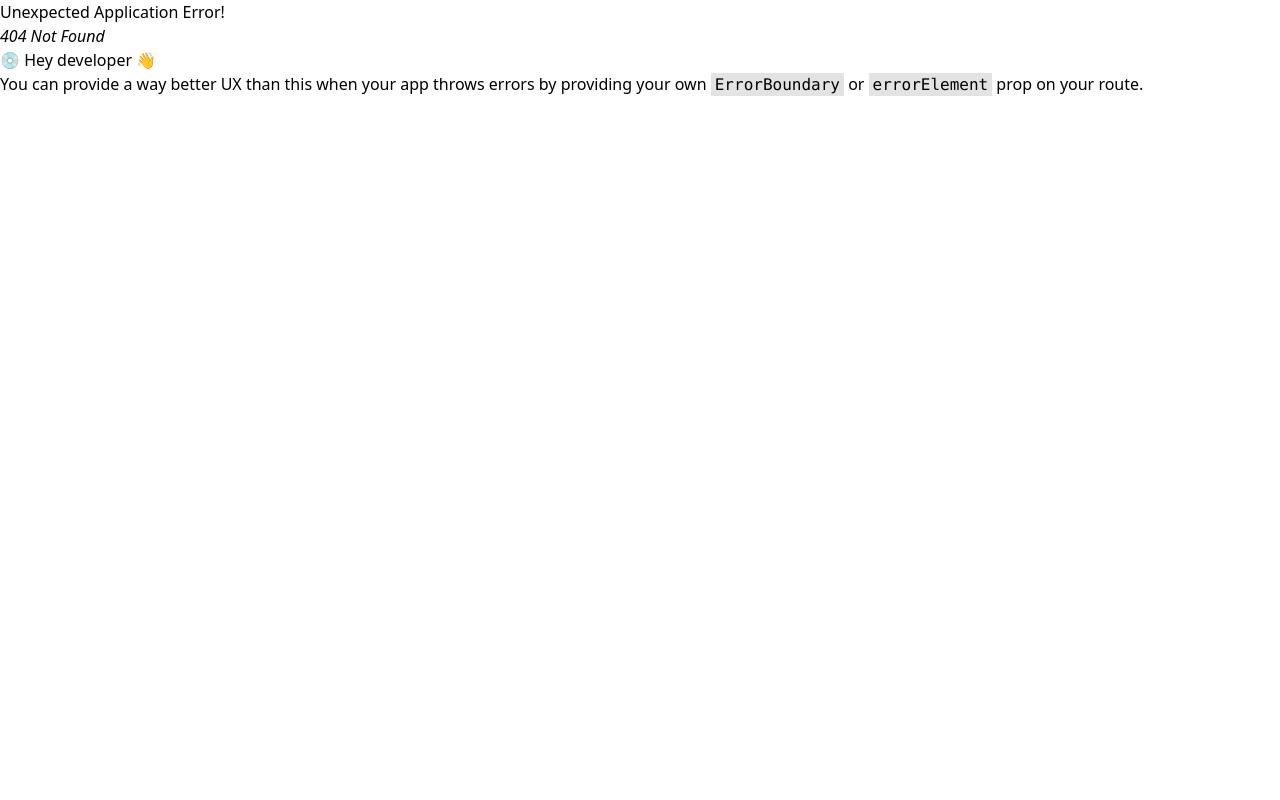
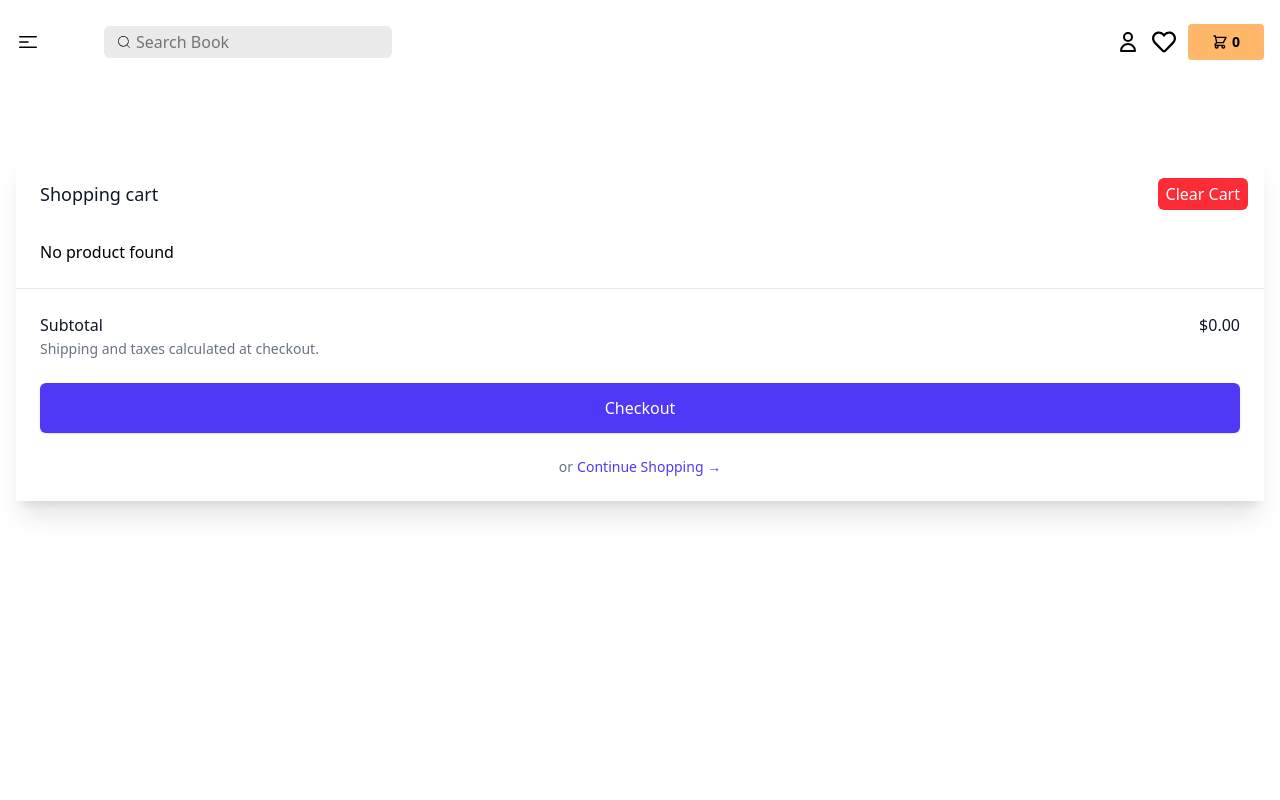
Before and after one commit to MdAsif-Hossain/Book-Store-MERN-Project, a React (Vite) app in the folder FrontEnd/: page /cart in a window 1280 px wide. Before the commit this address had no page. Shown: the top 800 px of the page. Built offline with nearby package versions, Linux system fonts and the light colour scheme.

Commit message:
cart finished

```diff
--- /dev/null
+++ b/FrontEnd/src/pages/books/CartPage.jsx
@@ -0,0 +1,124 @@
+import React from 'react'
+import { useDispatch, useSelector } from 'react-redux'
+import { Link } from 'react-router-dom'
+import { getImgUrl } from '../../utils/getImgUrl';
+import { clearCart, removeFromCart } from '../../redux/features/cart/cartSlice';
+
+
+const CartPage = () => {
+    const cartItems = useSelector(state=> state.cart.cartItems);
+    const totalPrice = cartItems.reduce((acc,item)=> acc+item.newPrice,0).toFixed(2);
+    const dispatch = useDispatch();
+
+    const handleRemoveFromCart = (product)=>{
+        dispatch(removeFromCart(product))
+    }
+    const handleClearCart =()=>{
+        dispatch(clearCart());
+    }
+
+
+  return (
+    <>
+    <div className="flex mt-12 h-full flex-col overflow-hidden bg-white shadow-xl">
+    <div className="flex-1 overflow-y-auto px-4 py-6 sm:px-6">
+      <div className="flex items-start justify-between">
+        <div className="text-lg font-medium text-gray-900">Shopping cart</div>
+        <div className="ml-3 flex h-7 items-center ">
+          <button
+          onClick={handleClearCart}
+            type="button"
+
+            className="relative -m-2 py-1 px-2 bg-red-500 text-white rounded-md hover:bg-secondary transition-all duration-200  "
+          >
+            <span className="">Clear Cart</span>
+          </button>
+        </div>
+      </div>
+
+      <div className="mt-8">
+        <div className="flow-root">
+            {
+                cartItems.length > 0 ? (
+                    <ul role="list" className="-my-6 divide-y divide-gray-200">
+                        {
+                            cartItems.map((product)=>(
+                                <li key={product?._id} className="flex py-6">
+                      <div className="h-24 w-24 flex-shrink-0 overflow-hidden rounded-md border border-gray-200">
+                        <img
+                          alt=""
+                          src={`${getImgUrl(product?.coverImage)}`}
+                          className="h-full w-full object-cover object-center"
+                        />
+                      </div>
+
+                      <div className="ml-4 flex flex-1 flex-col">
+                        <div>
+                          <div className="flex flex-wrap justify-between text-base font-medium text-gray-900">
+                            <h3>
+                              <Link to='/'>{product?.title}</Link>
+                            </h3>
+                            <p className="sm:ml-4">${product?.newPrice}</p>
+                          </div>
+                          <p className="mt-1 text-sm text-gray-500 capitalize"><strong>Category:</strong> {product?.category}</p>
+                        </div>
+                        <div className="flex flex-1 flex-wrap items-end justify-between space-y-2 text-sm">
+                          <p className="text-gray-500"><strong>Qty:</strong> 1</p>
+
+                          <div className="flex">
+                            <button
+                            onClick={()=>handleRemoveFromCart(product)}
+                            type="button" className="font-medium text-indigo-600 hover:text-indigo-500">
+                              Remove
+                            </button>
+                          </div>
+                        </div>
+                      </div>
+                    </li>
+                            ))
+                        }
+
+
+                </ul>
+                ) : (<p>No product found</p>)
+            }
+
+
+        </div>
+      </div>
+    </div>
+
+    <div className="border-t border-gray-200 px-4 py-6 sm:px-6">
+      <div className="flex justify-between text-base font-medium text-gray-900">
+        <p>Subtotal</p>
+        <p>${totalPrice? totalPrice:0}</p>
+      </div>
+      <p className="mt-0.5 text-sm text-gray-500">Shipping and taxes calculated at checkout.</p>
+      <div className="mt-6">
+        <Link
+          to="/checkout"
+          className="flex items-center justify-center rounded-md border border-transparent bg-indigo-600 px-6 py-3 text-base font-medium text-white shadow-sm hover:bg-indigo-700"
+        >
+          Checkout
+        </Link>
+      </div>
+      <div className="mt-6 flex justify-center text-center text-sm text-gray-500">
+        <Link to="/">
+          or
+          <button
+            type="button"
+
+            className="font-medium text-indigo-600 hover:text-indigo-500 ml-1"
+          >
+            Continue Shopping
+            <span aria-hidden="true"> &rarr;</span>
+          </button>
+        </Link>
+      </div>
+    </div>
+  </div>
+    </>
+  )
+}
+
+export default CartPage
--- a/FrontEnd/src/routers/router.jsx
+++ b/FrontEnd/src/routers/router.jsx
@@ -7,6 +7,7 @@
 import { Home } from "../pages/home/Home";
 import Register from "../components/Register";
 import Login from "../components/Login";
+import CartPage from "../pages/books/CartPage";
 const router = createBrowserRouter([
     {
       path: "/",
@@ -31,6 +32,10 @@
         {
           path: "/register",
           element: <Register/>
+        },
+        {
+          path: "/cart",
+          element:<CartPage/>
         }
       ]
     },
```
